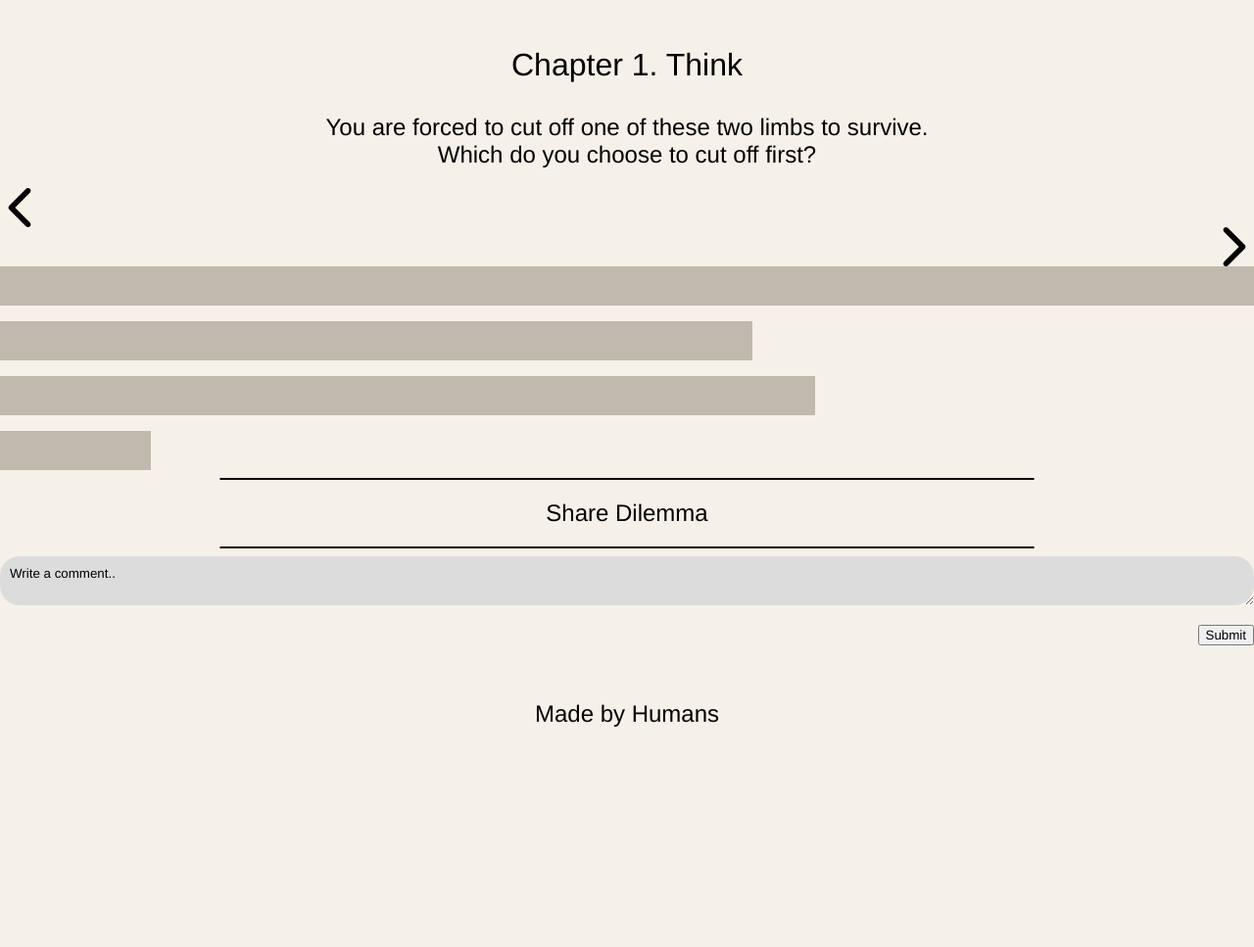
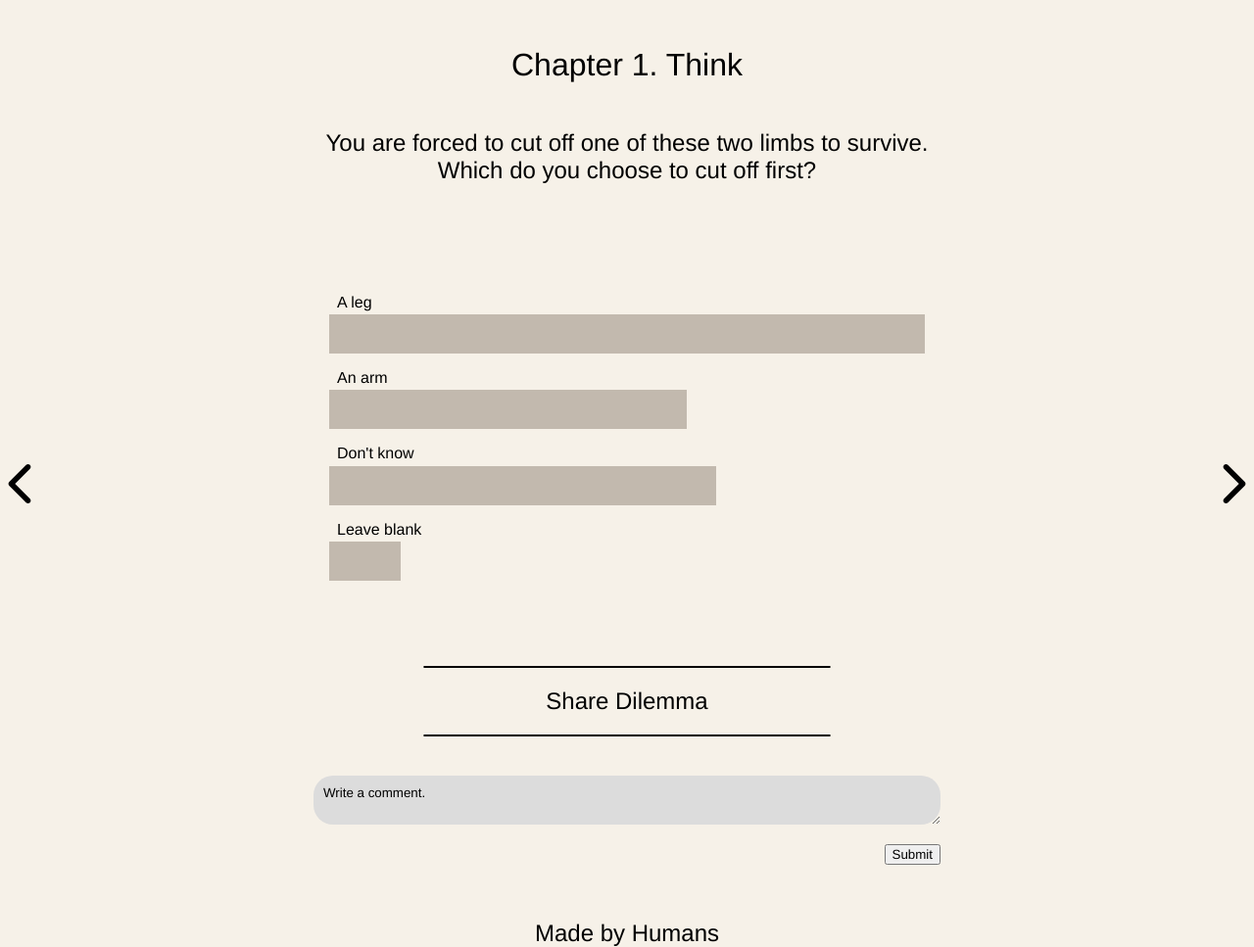
Before and after one commit to liam-edwards-kea/Human_Dilemas, a plain HTML site: page page2.html in a window 1280 px wide. Shown: the whole page at 98% size. Before the commit the page ends 800 px from the top, so only its background shows below. Drawn offline with Linux system fonts and the light colour scheme.

Commit message:
Small styling changes added to answer page - ready to become template

```diff
--- a/page2.html
+++ b/page2.html
@@ -10,7 +10,7 @@
 
 <body>
     <header>Chapter 1. Think</header>
-    <div class="wrapper2">
+    <main class="answer-wrapper">
         <h2 class="question">You are forced to cut off one of these two limbs to survive.<br>Which do you choose to cut off first?</h2>
         <div class="left_arrow">
             <svg class="leftArrow" version="1.1" id="Capa_1" xmlns="http://www.w3.org/2000/svg" xmlns:xlink="http://www.w3.org/1999/xlink" x="0px" y="0px" width="451.847px" height="451.847px" viewBox="0 0 451.847 451.847" style="enable-background:new 0 0 451.847 451.847;" xml:space="preserve">
@@ -32,11 +32,17 @@
             </svg>
         </div>
         <div class="results">
+            <p class="answer1">A leg</p>
             <div class="box1"></div>
+            <p class="answer2">An arm</p>
             <div class="box2"></div>
+            <p class="answer3">Don't know</p>
             <div class="box3"></div>
+            <p class="answer4">Leave blank</p>
             <div class="box4"></div>
         </div>
+    </main>
+    <div class="comment-share">
         <div class="share">
             <hr class="line">
             <h2>Share Dilemma</h2>
@@ -56,18 +62,18 @@
         <div class="comment">
             <form claas="commentform" action="/html/tags/html_form_tag_action.cfm" method="post">
                 <div>
-                    <textarea class="comments">
-Write a comment..
-</textarea>
+                    <textarea class="comments">Write a comment.
+                    </textarea>
                 </div>
                 <div class="submit"><input type="submit" value="Submit"></div>
             </form>
         </div>
         <div class="comment1"></div>
-        <footer>Made by Humans</footer>
+    </div>
+    <footer>Made by Humans</footer>
 
-    </div>
-    <script src="master.js"></script>
+
+    <!--       <script src="master.js"></script>-->
 </body>
 
 </html>
--- a/stylesheet.css
+++ b/stylesheet.css
@@ -58,7 +58,7 @@ footer {
 
 .question-wrapper {
     padding-top: 1rem;
-    min-height: 80%;
+    height: 80%;
     margin: auto;
     max-width: 1400px;
     display: grid;
@@ -74,7 +74,8 @@ footer {
 /* WRAPPER GRID FOR ANSWER PAGE */
 
 .answer-wrapper {
-    height: 100%;
+    padding-top: 1rem;
+    height: 80%;
     margin: auto;
     max-width: 1400px;
     width: 100%;
@@ -82,13 +83,10 @@ footer {
     grid-row-gap: 2rem;
     grid-column-gap: 2rem;
     grid-template-columns: 1fr 2fr 1fr;
+    grid-template-rows: [first-line] 25% [line2] 75% [last-line];
     grid-template-areas:
         'question question question'
         '. results .'
-        '. share .'
-        '. comment .'
-        '. comment1 .'
-        'footer footer footer'
 }
 
 /* NESTED GRIDS FOR THE BUTTONS SECTION */
@@ -120,14 +118,13 @@ footer {
     width: 100%;
 }
 
-.share {
-    grid-area: share;
-}
+.comment-share {
+    width: 50%;
+    margin: auto;
+    display: flex;
+    flex-direction: column;
+    align-content: space-around;
 
-/* ALSO USING FLEX ON COMMENT BOX */
-
-.comment {
-    grid-area: comment;
 }
 
 /* FOR PLAYERS COMMENTS
@@ -161,7 +158,6 @@ footer {
 .box2 {
     height: 40px;
     width: 5px;
-    margin-top: 1rem;
     background-color: var(--answer-bars);
     position: relative;
     animation-name: stretch1;
@@ -182,7 +178,6 @@ footer {
 .box3 {
     height: 40px;
     width: 5px;
-    margin-top: 1rem;
     background-color: var(--answer-bars);
     position: relative;
     animation-name: stretch2;
@@ -203,7 +198,6 @@ footer {
 .box4 {
     height: 40px;
     width: 5px;
-    margin-top: 1rem;
     background-color: var(--answer-bars);
     position: relative;
     animation-name: stretch3;
@@ -225,6 +219,7 @@ footer {
 
 .results p {
     padding-left: .5rem;
+    margin-bottom: .2rem;
 }
 
 /* STYLING ON THE QUESTION BUTTONS */
@@ -319,8 +314,12 @@ footer {
     width: 65%;
 }
 
+.comment {
+    margin-top: 2rem;
+}
+
 .commentform {
-    width: 1000%;
+    width: 100%;
 }
 
 .comments {
```
